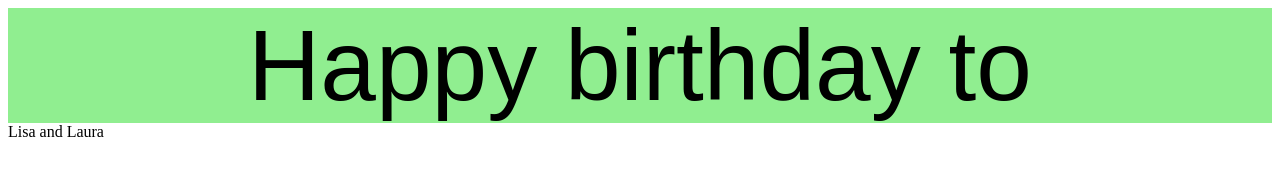
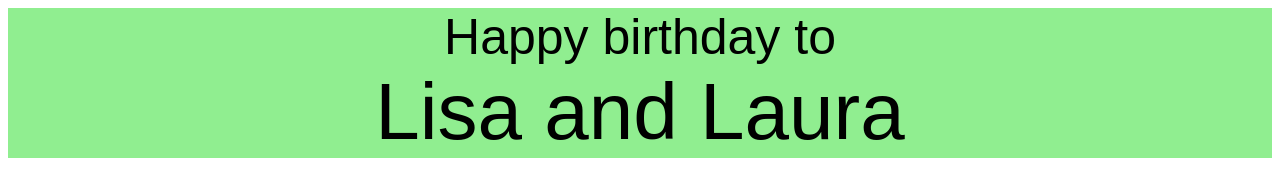
Before and after one commit to dmoney290/website-1, a plain HTML site: page index.html in a window 1280 px wide. Drawn offline with Linux system fonts and the light colour scheme.

Commit message:
Update index.html

```diff
--- a/index.html
+++ b/index.html
@@ -11,9 +11,9 @@
   text-align:center;
   background-color:lightgreen;
   }
-  .text1{
+  .text2{
   font-family:arial;
-  font-size:100px;
+  font-size:80px;
   text-align:center;
   background-color:lightgreen;
   }
```
